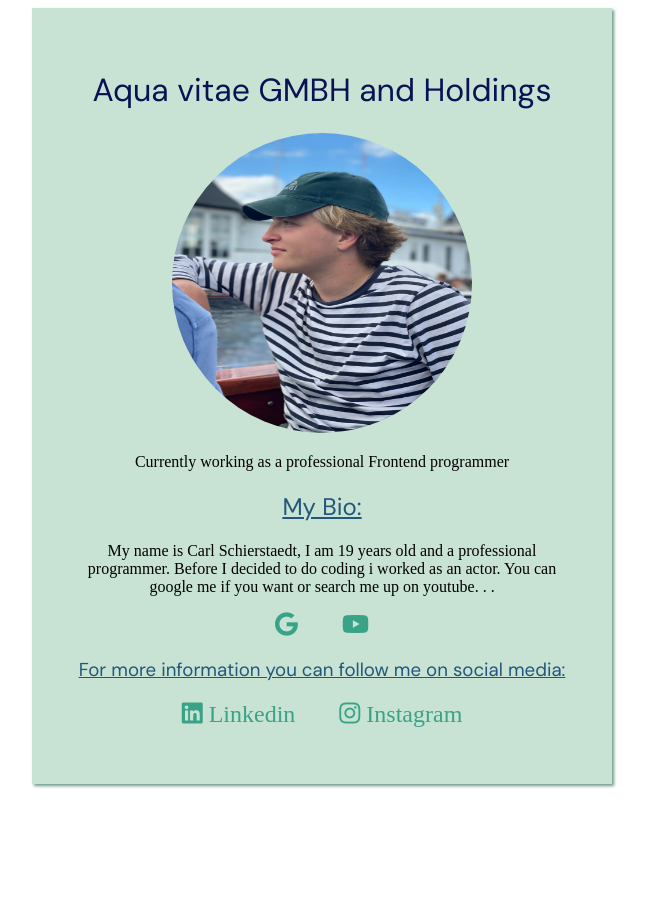
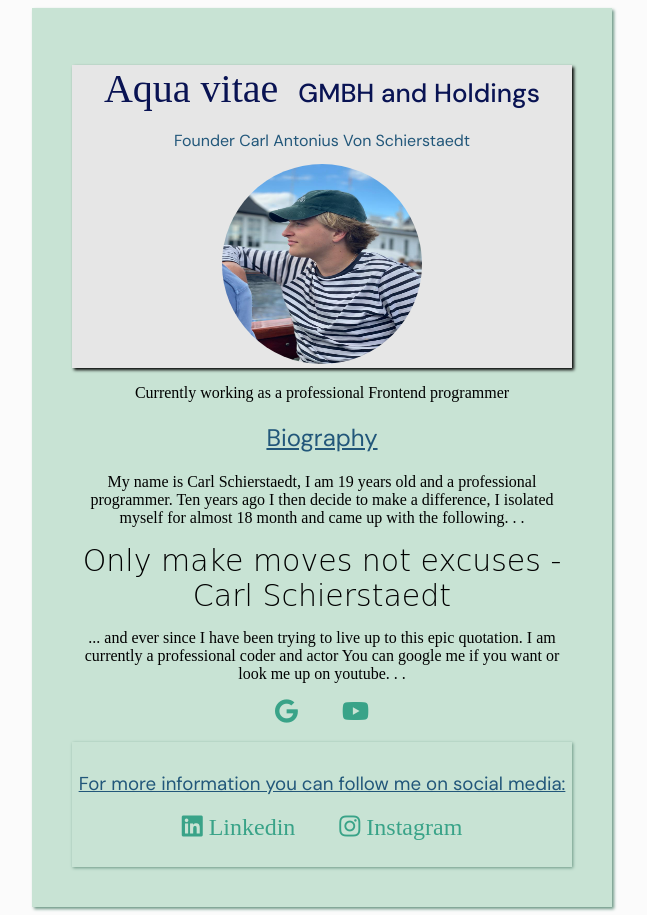
Before and after one commit to CarliSch/profile, a plain HTML site: page index.html in a window 1280 px wide. Shown: the whole page, without its empty margins (318-965 px from the left). Before the commit the page ends 800 px from the top, so only its background shows below. Drawn offline with Linux system fonts and the light colour scheme; a web font is replaced by a local one.

Commit message:
finished

```diff
--- a/index.html
+++ b/index.html
@@ -5,25 +5,38 @@
       <meta name="Here I will build an awesome Website" content="It will include a profile of me including pictures etc.">
        <meta charset="utf-8">
         <meta name="viewport" content="width=device-width, initial-scale=1">
-        <link rel="stylesheet" href="https://use.fontawesome.com/releases/v5.6.3/css/all.css">
-       <link rel="stylesheet" href="style.css">
-      <link rel="preconnect" href="https://fonts.googleapis.com">
-     <link rel="preconnect" href="https://fonts.gstatic.com" crossorigin>
-    <link href="https://fonts.googleapis.com/css2?family=DM+Sans:wght@400;500&display=swap" rel="stylesheet">
+         <link rel="stylesheet" href="https://use.fontawesome.com/releases/v5.6.3/css/all.css">
+          <link rel="stylesheet" href="style.css">
+           <link rel="preconnect" href="https://fonts.googleapis.com">
+            <link rel="preconnect" href="https://fonts.gstatic.com" crossorigin>
+           <link href="https://fonts.googleapis.com/css2?family=DM+Sans:wght@400;500&display=swap" rel="stylesheet">
+          <link rel="preconnect" href="https://fonts.googleapis.com">
+         <link rel="preconnect" href="https://fonts.gstatic.com" crossorigin>
+        <link href="https://fonts.googleapis.com/css2?family=DM+Sans:wght@400;500&family=Zen+Old+Mincho&display=swap"
+              rel="stylesheet">
+       <link rel="preconnect" href="https://fonts.googleapis.com">
+      <link rel="preconnect" href="https://fonts.gstatic.com" crossorigin>
+     <link rel="preconnect" href="https://fonts.googleapis.com">
+    <link rel="preconnect" href="https://fonts.gstatic.com" crossorigin>
+   <link href="https://fonts.googleapis.com/css2?family=Ma+Shan+Zheng&display=swap" rel="stylesheet">
   </head>
 
 <body>
 <div class="container">
-  <div class="card">
-    <h1><span class="latin-writting">Aqua vitae</span> GMBH and Holdings</h1>
+  <div class="card" id="background-color">
+    <h1><span class="latin-writting">Aqua vitae</span>GMBH and Holdings </h1>
+    <h2 id="founder-line">Founder Carl Antonius Von Schierstaedt</h2>
      <img src="images/profilepicture.jpeg" alt="Foto of me" id="my_foto">
-      <p>Currently working as a professional Frontend programmer</p>
   </div>
 
   <div class="card">
-       <h2>My Bio:</h2>
-      <p>My name is Carl Schierstaedt, I am 19 years old and a professional programmer.
-        Before I decided to do coding i worked as an actor. You can google me if you want or search me up on youtube. . . </p>
+    <p>Currently working as a professional Frontend programmer</p>
+       <h2>Biography</h2>
+      <p>My name is Carl Schierstaedt, I am 19 years old and a professional programmer. Ten years ago I then decide to make a difference,
+        I isolated myself for almost 18 month and came up with the following. . .</p>
+        <span class="motivational-qote"> Only make moves not excuses - Carl Schierstaedt</span>
+      <p>... and ever since I have been trying to live up to this epic quotation. I am currently a professional coder and actor
+         You can google me if you want or look me up on youtube. . . </p>
   <ul class="list-inline">
     <li>
       <a href="https://www.google.se/" target="_blank" class="bigger-link" id="change-color-google">
@@ -38,7 +51,7 @@
   </ul>
   </div>
 
-  <div class="card">
+  <div class="card" id="background">
     <h3>For more information you can follow me on social media:</h3>
     <ul class="list-inline">
       <li>
--- a/style.css
+++ b/style.css
@@ -1,12 +1,27 @@
 h1 {
   color: #091353;
   font-family: 'DM Sans', sans-serif;
-  font-weight: 400;
-  font-size: 40;
+  font-weight: 500;
+  font-size: 26px;
   text-align: center;
+
 }
 
 .latin-writting{
+  font-family: 'Zen Old Mincho', serif;
+  font-size: 40px;
+  margin-right: 20px;
+
+}
+
+#founder-line{
+  text-decoration: none;
+  font-size: 16px;
+}
+
+#background-color {
+  background-color: #E6E6E6;
+  box-shadow: 2px 2px 3px
 
 }
 
@@ -15,6 +30,17 @@ h2, h3 {
   font-family: 'DM Sans', sans-serif;
   font-weight: 400;
   text-decoration: underline;
+}
+
+.motivational-qote {
+  font-family: 'Ma Shan Zheng', cursive;
+  font-size: 30px;
+  font-weight: 100;
+
+}
+
+body {
+ background-color: #FBFBFB;
 }
 
 a {
@@ -49,8 +75,8 @@ a:hover {
 }
 
 #my_foto {
-  width: 300px;
-  height: 300px;
+  width: 200px;
+  height: 200px;
   border-radius: 50%;
 }
 
@@ -68,6 +94,11 @@ a:hover {
   padding-left: 0px;
 }
 
+#background {
+  box-shadow: 1px 1px 3px #6D9886;
+  padding: 10px 5px;
+}
+
 @media (max-width: 960px) {
   .container {
     width: 700px;
```
Also changed, not shown: sonne.jpeg (added), 1 other file.
